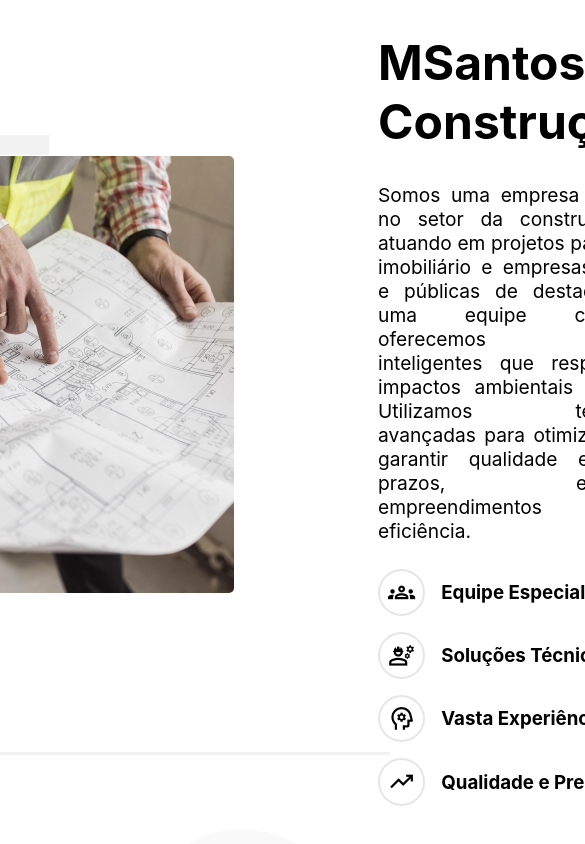
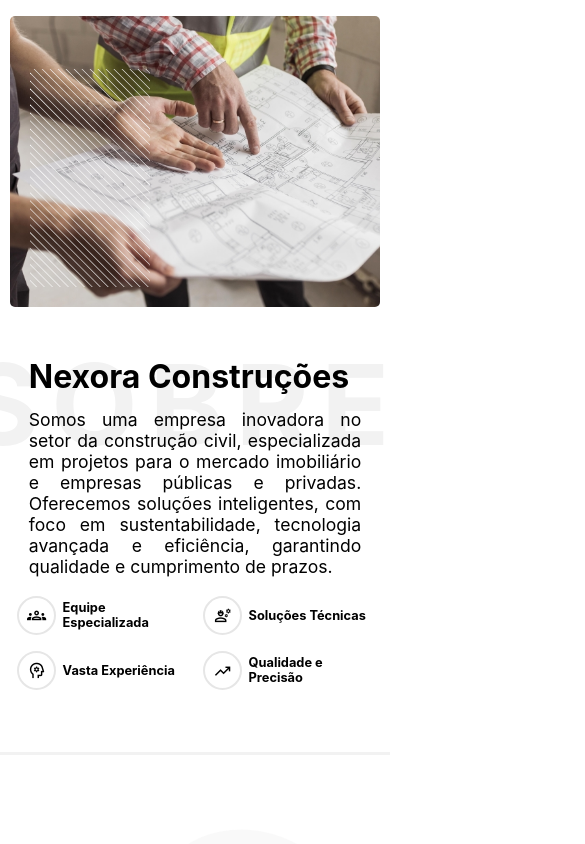
Before and after one commit to Caio-01/nexora-angular, an Angular app: page / in a window 390 px wide. Shown: the top 844 px of the page, 585 px wide, since content can reach past the window. Built offline with nearby package versions, Linux system fonts and the light colour scheme.

Commit message:
Melhoria com a responsividade da section Sobre

```diff
--- a/src/app/sections/section-sobre/section-sobre.component.html
+++ b/src/app/sections/section-sobre/section-sobre.component.html
@@ -9,14 +9,13 @@
     </div>
     <div class="aboutContainerText">
       <div class="aboutText">
-        <h1>MSantos Construções</h1>
+        <h1>Nexora Construções</h1>
         <p>
-          Somos uma empresa inovadora no setor da construção civil, atuando em
-          projetos para o setor imobiliário e empresas privadas e públicas de
-          destaque. Com uma equipe capacitada, oferecemos soluções inteligentes
-          que respeitam os impactos ambientais e sociais. Utilizamos tecnologias
-          avançadas para otimizar custos, garantir qualidade e cumprir prazos,
-          entregando empreendimentos com eficiência.
+          Somos uma empresa inovadora no setor da construção civil,
+          especializada em projetos para o mercado imobiliário e empresas
+          públicas e privadas. Oferecemos soluções inteligentes, com foco em
+          sustentabilidade, tecnologia avançada e eficiência, garantindo
+          qualidade e cumprimento de prazos.
         </p>
       </div>
       <div class="aboutIconsContainer">
--- a/src/app/sections/section-sobre/section-sobre.component.scss
+++ b/src/app/sections/section-sobre/section-sobre.component.scss
@@ -18,6 +18,12 @@
     letter-spacing: 12px;
     color: #f2f2f2;
     z-index: -1;
+
+    @media screen and (max-width: 640px) {
+      top: 3em;
+      right: -0.1em;
+      font-size: 7em;
+    }
   }
 
   .aboutContainer {
@@ -29,7 +35,14 @@
     padding: 4em 1em;
     flex-direction: row;
     gap: 8em;
-
+    @media screen and (max-width: 1250px) {
+      gap: 3em;
+    }
+    @media screen and (max-width: 780px) {
+      flex-direction: column;
+      gap: 0.4em;
+      padding: 1em;
+    }
     .aboutContainerText {
       display: flex;
       justify-content: center;
@@ -38,20 +51,35 @@
       width: 700px;
       height: 440px;
       padding: 1.2em 0em;
-
+      @media screen and (max-width: 780px) {
+        gap: 1em;
+        width: 100%;
+        padding: 0px;
+      }
       .aboutText {
         display: flex;
         flex-direction: column;
         gap: 2em;
         padding: 0em 1em;
+        width: 100%;
+        @media screen and (max-width: 780px) {
+          gap: 0.8em;
+          padding: 0em 0.8em;
+        }
         h1 {
           font-size: 3em;
+          @media screen and (max-width: 780px) {
+            font-size: 2em;
+          }
         }
 
         p {
           font-size: 1.2em;
           font-weight: 400;
           text-align: justify;
+          @media screen and (max-width: 780px) {
+            font-size: 1.1em;
+          }
         }
       }
 
@@ -63,12 +91,28 @@
         padding: 0em 1em;
         gap: 1em 5em;
 
+        @media screen and (max-width: 1250px) {
+          gap: 1em 2em;
+        }
+        @media screen and (max-width: 1000px) {
+          gap: 1em;
+          height: 100px;
+        }
+        @media screen and (max-width: 620px) {
+          justify-content: center;
+          align-content: center;
+          padding: 0px;
+        }
         .aboutIconText {
           display: flex;
           justify-content: start;
           align-items: center;
           gap: 1em;
-          min-width: 260px;
+          width: 260px;
+          @media screen and (max-width: 620px) {
+            width: 170px;
+            gap: 0.4em;
+          }
 
           .aboutIcon {
             display: flex;
@@ -77,9 +121,19 @@
             border: 2px solid #e6e6e6;
             padding: 8px;
             border-radius: 50%;
+
             span {
               font-size: 1.7em;
               font-weight: 400;
+              @media screen and (max-width: 620px) {
+                font-size: 1.2em;
+              }
+            }
+          }
+          h3 {
+            font-size: 1.17em;
+            @media screen and (max-width: 620px) {
+              font-size: 0.8em;
             }
           }
         }
@@ -88,14 +142,25 @@
 
     .aboutImgContainer {
       position: relative;
+      overflow: hidden;
+
+      @media screen and (max-width: 780px) {
+        width: 370px;
+      }
+
       .imgAbout {
         border-radius: 5px;
+        width: 100%;
+        height: 100%;
       }
 
       .svgAbout {
         position: absolute;
         left: 20px;
         bottom: 20px;
+        @media screen and (max-width: 1250px) {
+          width: 120px;
+        }
       }
     }
   }
```
